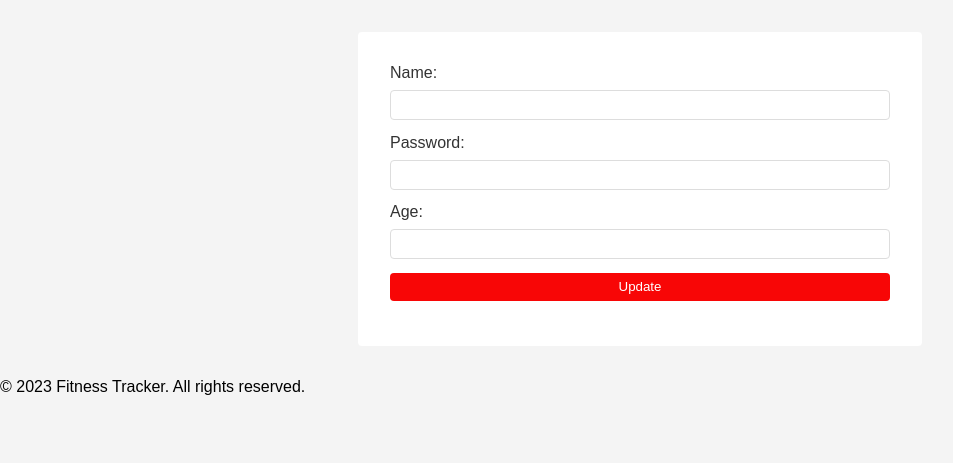
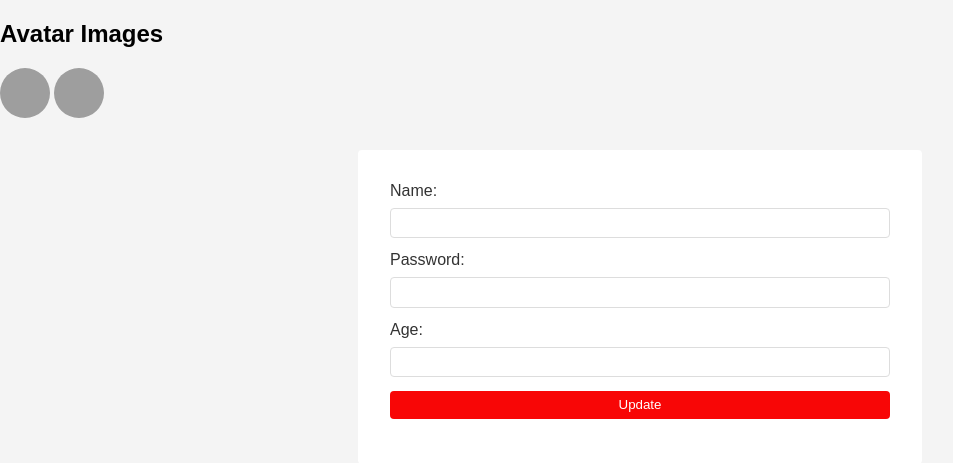
Before and after one commit to ConnorM2020/PersonalFitnessApp, a Flask app: page /Profile in a window 1280 px wide. Shown: the part 150-613 px from the top of the page, without its empty margins (0-953 px from the left). Run offline with Flask 3, Linux system fonts and the light colour scheme; the visitor is signed in with stand-in values (Sample User, id 1); grey boxes are pictures that could not be loaded.

Commit message:
Added avatar

```diff
--- a/templates/Profile.html
+++ b/templates/Profile.html
@@ -6,6 +6,13 @@
     <meta name="viewport" content="width=device-width, initial-scale=1.0">
     <title>Fitness Tracker - User Profile</title>
     <style>
+           .avatar {               /* Create an avatar image */
+            vertical-align: middle;
+            width: 50px;
+            height: 50px;
+            border-radius: 50%;
+        }
+
         form {
             max-width: 500px;
             margin: 2em auto;
@@ -76,6 +83,8 @@
             border-radius: 5px;
             box-shadow: 1px 1px 5px rgba(0,0,0,0.1);
         }
+
+
         nav {
             background: #333;
             color: white;
@@ -90,15 +99,24 @@
     </style>
 </head>
 <body>
+                <!-- Seperate each header -->
     <header>
         <h1>User Profile - Fitness Tracker</h1>
     </header>
+
+
     <nav>
         <a href="#changename">Change Name</a>
         <a href="#changepassword">Change Password</a>
         <a href="#changeworkouts">Change Workouts</a>
         <a href="#progress">View Personal Progress</a>
     </nav>
+    <h2>Avatar Images</h2>
+    <!-- Note the images created will be underneath the html paragraph-->
+    <img src="img_avatar.png" alt="Avatar" class="avatar">
+    <img src="img_avatar2.png" alt="Avatar" class="avatar">
+    <!-- Below Navagation tab-->
+
     <form id="profile-form" method="post">
         <label for="name">Name:</label>
         <input type="text" id="name" name="name">
```
